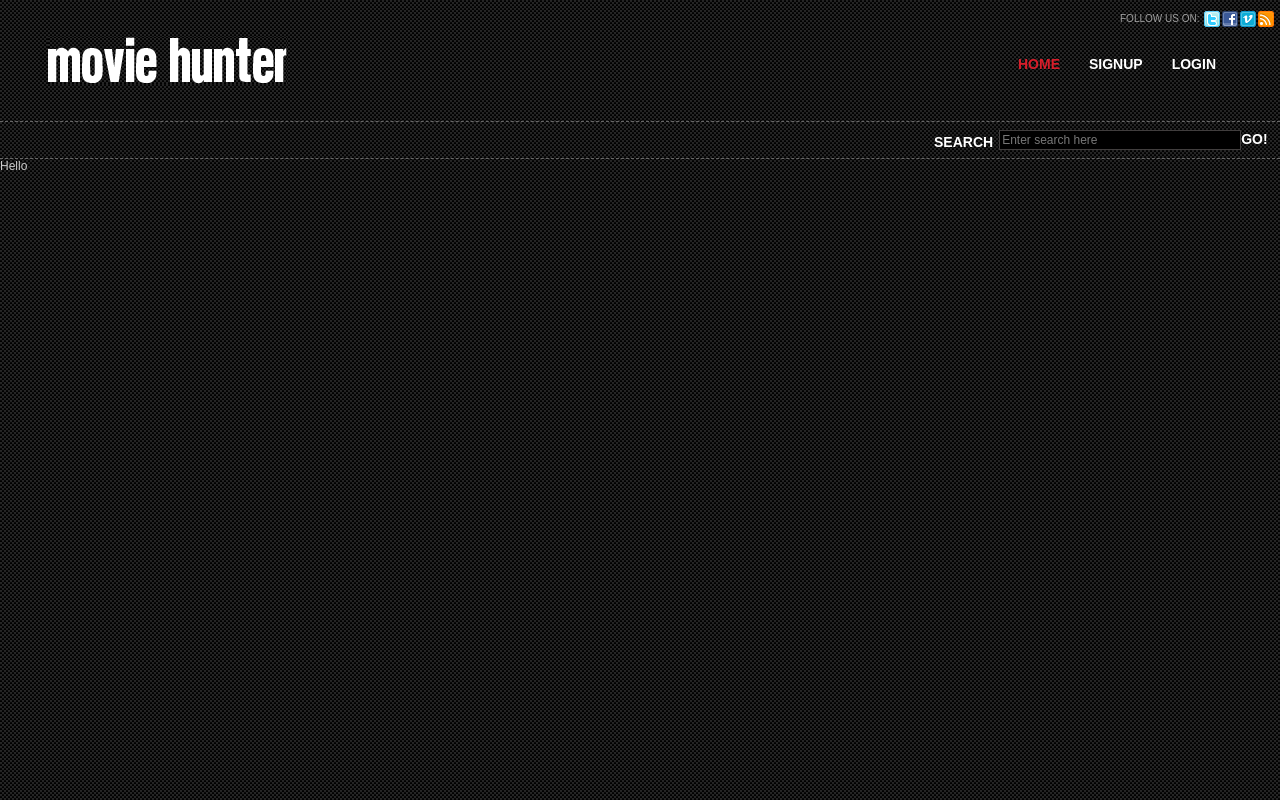
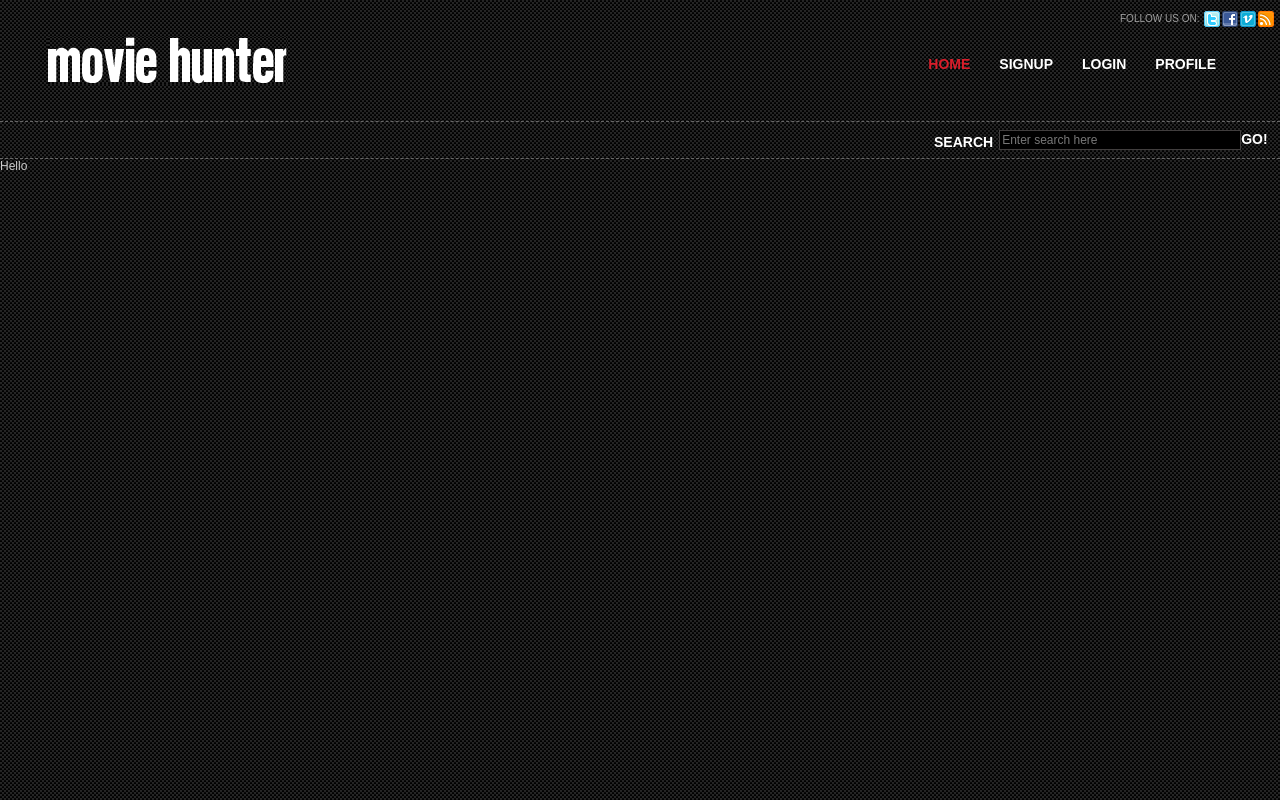
Before and after one commit to relaxjoe/cinemascope, a React (Vite) app in the folder client/: page / in a window 1280 px wide. Built offline with nearby package versions, Linux system fonts and the light colour scheme.

Commit message:
added profile navlink

```diff
--- a/client/src/components/Navbar.jsx
+++ b/client/src/components/Navbar.jsx
@@ -19,6 +19,7 @@ function NavBar () {
       <li><NavLink to="/" className={({ isActive }) => isActive ? 'active' : ''}>HOME</NavLink></li>
         <li><NavLink to="/signup" className={({ isActive }) => isActive ? 'active' : ''}>SIGNUP</NavLink></li>
         <li><NavLink to="/login" className={({ isActive }) => isActive ? 'active' : ''}>LOGIN</NavLink></li>
+        <li><NavLink to="/profile" className={({ isActive }) => isActive ? 'active' : ''}>PROFILE</NavLink></li>
       </ul>
     </div>
     <div id="sub-navigation">
```
